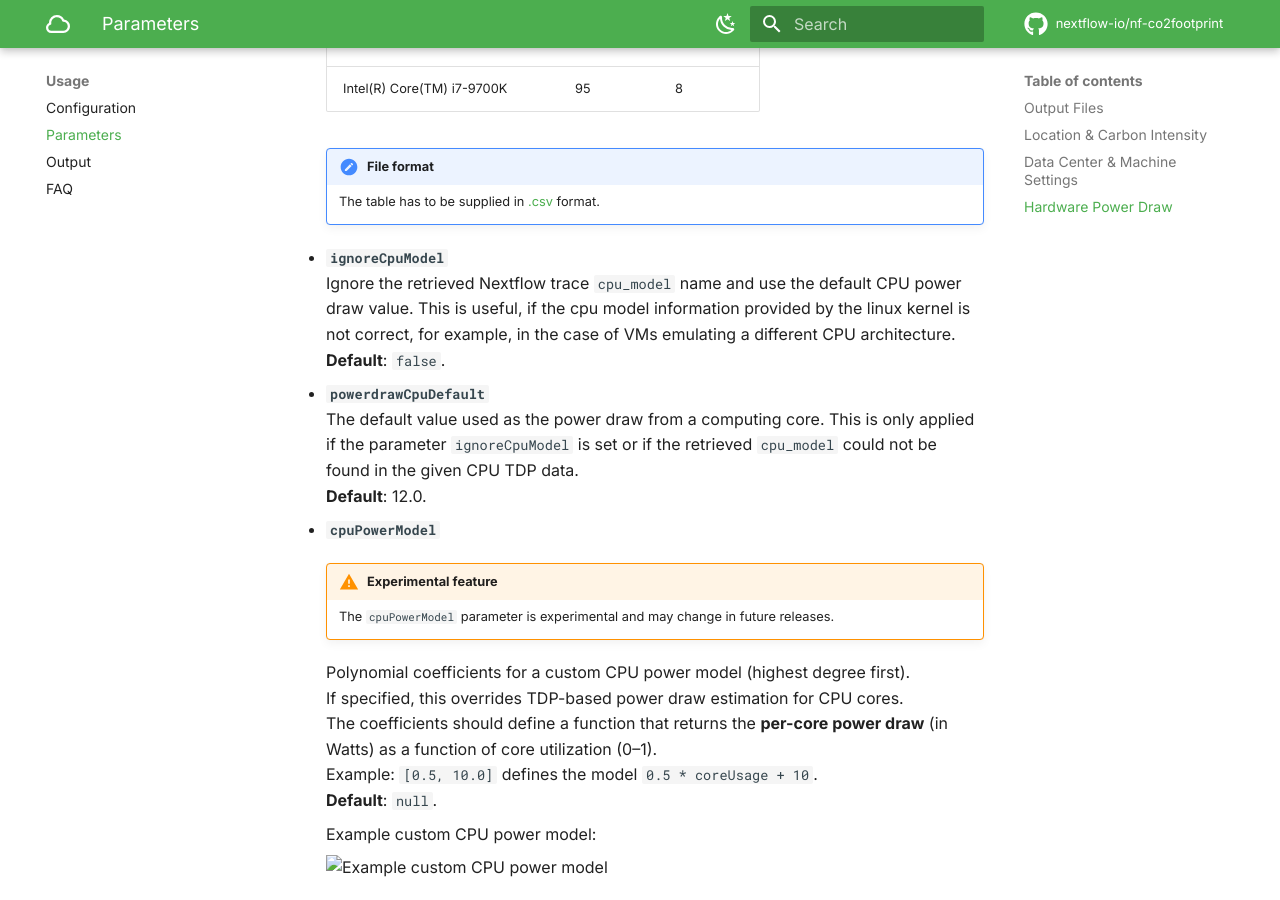
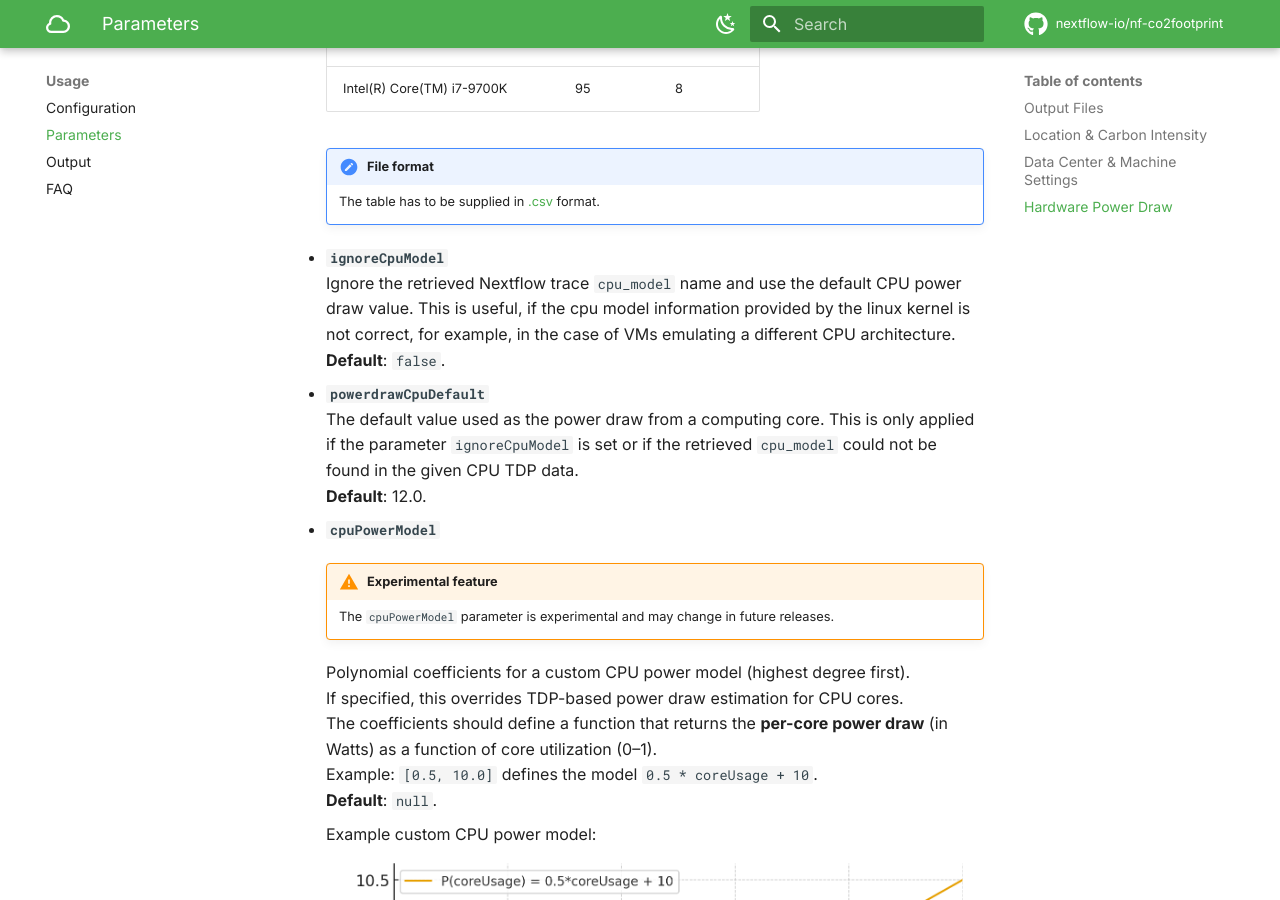
Before and after one commit to nextflow-io/nf-co2footprint, an MkDocs documentation site: the page built from docs/usage/parameters.md, in a window 1280 px wide and 900 px high, scrolled down 2409 px. Built offline with MkDocs 1.6.1 and Material for MkDocs 9.7.7, drawn with Linux system fonts in a browser that asks for light colours; comment, search, counter and statistics services are not loaded.

Commit message:
Documentation: Minor fixes of links and spelling
Signed-off-by: Josua Carl <josua.carl@uni-tuebingen.de>

```diff
--- a/docs/usage/parameters.md
+++ b/docs/usage/parameters.md
@@ -102,4 +102,4 @@ The following parameters are currently available:
 
     Example custom CPU power model:
 
-    <img src="./assets/example_powerdraw_function_linear.png" alt="Example custom CPU power model" width="700"/>
+    <img src="../assets/example_powerdraw_function_linear.png" alt="Example custom CPU power model" width="700"/>
```
